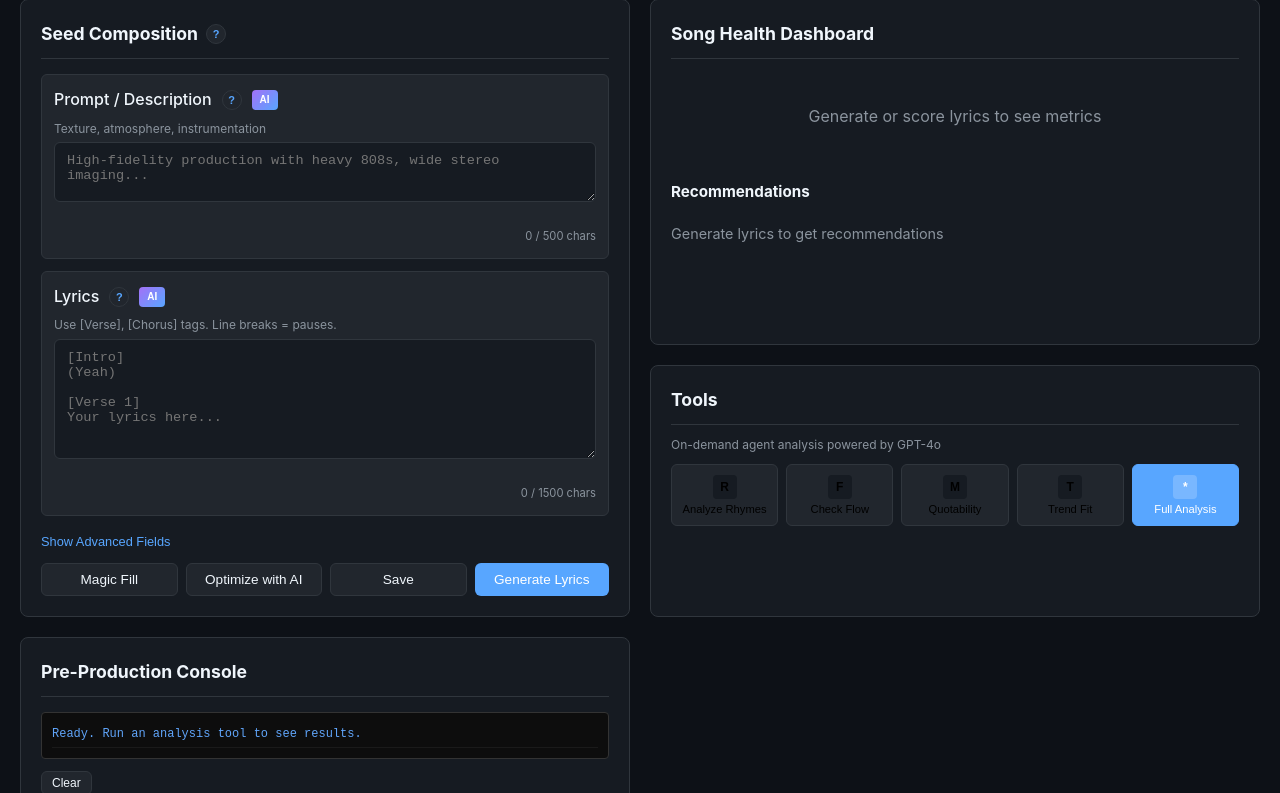
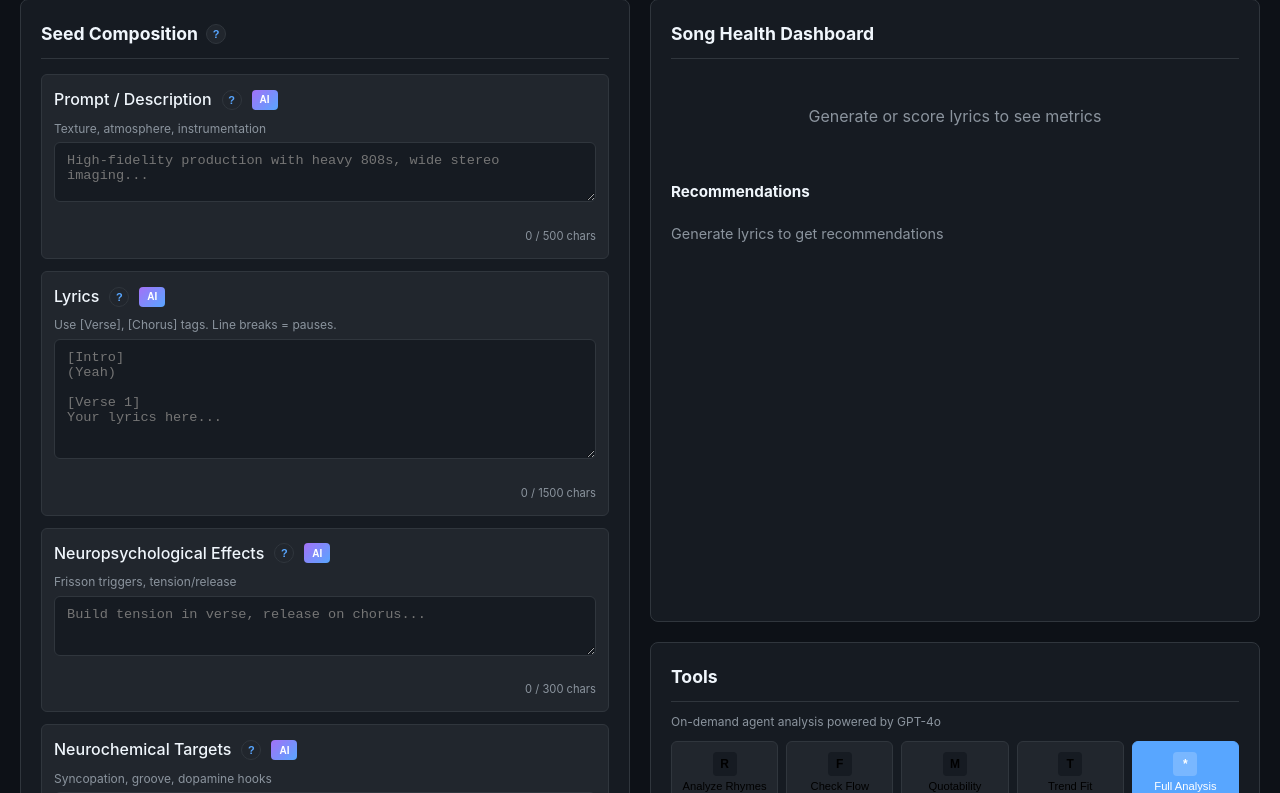
Before and after one commit to mackenziekarkheck-hash/Apex-Music-Engine, a Flask app: template apex_engine/web/templates/workspace.html in a window 1280 px wide. Shown: the part 105-898 px from the top of the page. Run offline with Flask 3, Linux system fonts and the light colour scheme; the template is opened without the code that fills it, so the values that code supplies are empty.

Commit message:
Make advanced music creation sections always visible
Remove collapsible toggle and wrapper from advanced fields in workspace.html to ensure Neuropsychological Effects, Neurochemical Targets, and Musical Effects are visible by default.

Replit-Commit-Author: Agent
Replit-Commit-Session-Id: 3269dde2-ada1-452e-b6c6-4d70834c7ee7
Replit-Commit-Checkpoint-Type: intermediate_checkpoint
Replit-Commit-Event-Id: 1fdfee15-eab0-4ed9-b328-c331a04ac56b
Replit-Commit-Screenshot-Url: https://storage.googleapis.com/screenshot-production-us-central1/88a8ec7f-e6d7-4b52-a4e6-5847e26a515c/3269dde2-ada1-452e-b6c6-4d70834c7ee7/c6bzv6U
Replit-Helium-Checkpoint-Created: true

```diff
--- a/apex_engine/web/templates/workspace.html
+++ b/apex_engine/web/templates/workspace.html
@@ -480,11 +480,6 @@ Your lyrics here...">{{ project.lyrics_text or '' }}</textarea>
                     <div class="char-counter" id="lyricsCounter">0 / 1500 chars</div>
                 </div>
 
-                <button type="button" class="collapsible-toggle" onclick="toggleAdvanced()">
-                    Show Advanced Fields
-                </button>
-
-                <div class="collapsible-content" id="advancedFields">
                 <div class="seed-component">
                     <div class="section-header">
                         <label>Neuropsychological Effects</label>
@@ -516,7 +511,6 @@ Your lyrics here...">{{ project.lyrics_text or '' }}</textarea>
                     <p class="component-hint">Production, mixing, references</p>
                     <textarea id="musical-effects" rows="2" placeholder="Half-time verse, double-time chorus...">{{ project.musical_effects or '' }}</textarea>
                     <div class="char-counter" id="musicalCounter">0 / 300 chars</div>
-                    </div>
                 </div>
 
                 <div class="optimize-bar">
```
Lines whose indentation alone changed are shown as unchanged.
